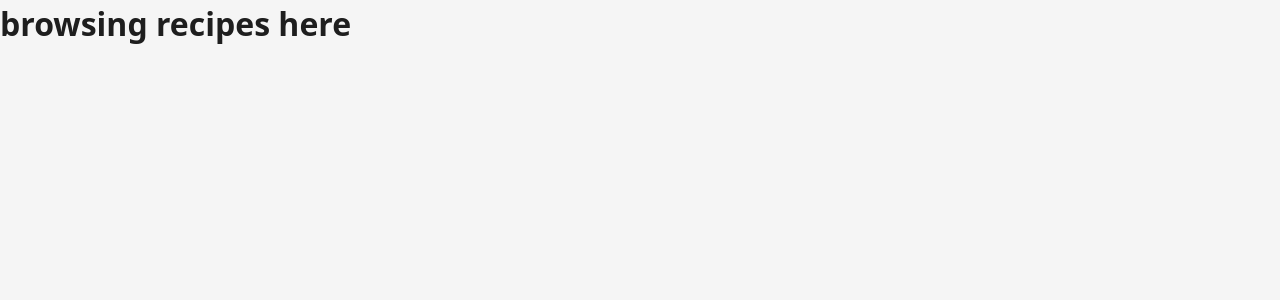
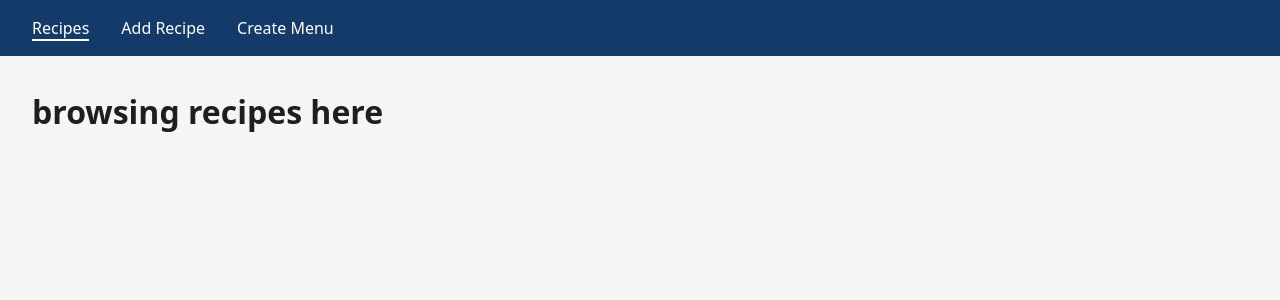
Before and after one commit to bea94k/hat-menu-v0.2, a React (Vite) app in the folder hat-menu/: page / in a window 1280 px wide. Shown: the top 300 px of the page. Built offline with nearby package versions, Linux system fonts and the light colour scheme.

Commit message:
Add basic navbar

```diff
--- /dev/null
+++ b/hat-menu/src/components/Navbar.tsx
@@ -0,0 +1,28 @@
+import React from 'react';
+import { NavLink } from 'react-router';
+
+const Navbar: React.FC = () => {
+    return (
+        <nav>
+            <ul>
+                <li>
+                    <NavLink to="/">
+                        Recipes
+                    </NavLink>
+                </li>
+                <li>
+                    <NavLink to="/add-recipe">
+                        Add Recipe
+                    </NavLink>
+                </li>
+                <li>
+                    <NavLink to="/create-menu">
+                        Create Menu
+                    </NavLink>
+                </li>
+            </ul>
+        </nav>
+    );
+};
+
+export default Navbar;
--- a/hat-menu/src/main.tsx
+++ b/hat-menu/src/main.tsx
@@ -5,10 +5,12 @@ import './styles/index.css'
 import RecipesPage from './pages/RecipesPage.tsx';
 import AddRecipePage from './pages/AddRecipePage.tsx';
 import CreateMenuPage from './pages/CreateMenuPage.tsx';
+import Navbar from './components/Navbar.tsx';
 
 createRoot(document.getElementById('root')!).render(
   <StrictMode>
     <BrowserRouter>
+<Navbar />
       <Routes>
                   <Route index element={<RecipesPage />} />
                   <Route path="add-recipe" element={<AddRecipePage />} />
--- a/hat-menu/src/styles/index.css
+++ b/hat-menu/src/styles/index.css
@@ -52,3 +52,39 @@ h1, h2, h3, h4, h5, h6 {
   color: #1e1e1e;
   background-color: #f5f5f5;
 }
+
+nav {
+    width: 100%;
+    background-color: #143a6a;
+    color: #fff;
+    display: flex;
+    justify-content: space-between;
+    align-items: center;
+    padding: 1rem 2rem;
+}
+
+nav ul {
+    display: flex;
+    gap: 2rem;
+    list-style: none;
+    margin: 0;
+    padding: 0;
+}
+
+nav a {
+    color: #fff;
+    text-decoration: none;
+    font-weight: 500;
+}
+
+nav a.active {
+    border-bottom: 2px solid #fff;
+}
+
+nav a:hover {
+    outline: 2px solid #fff;
+}
+
+main {
+    padding: 2rem;
+}
```
Also changed, not shown: 1 other file (tests, documents, lock files or other folders).
